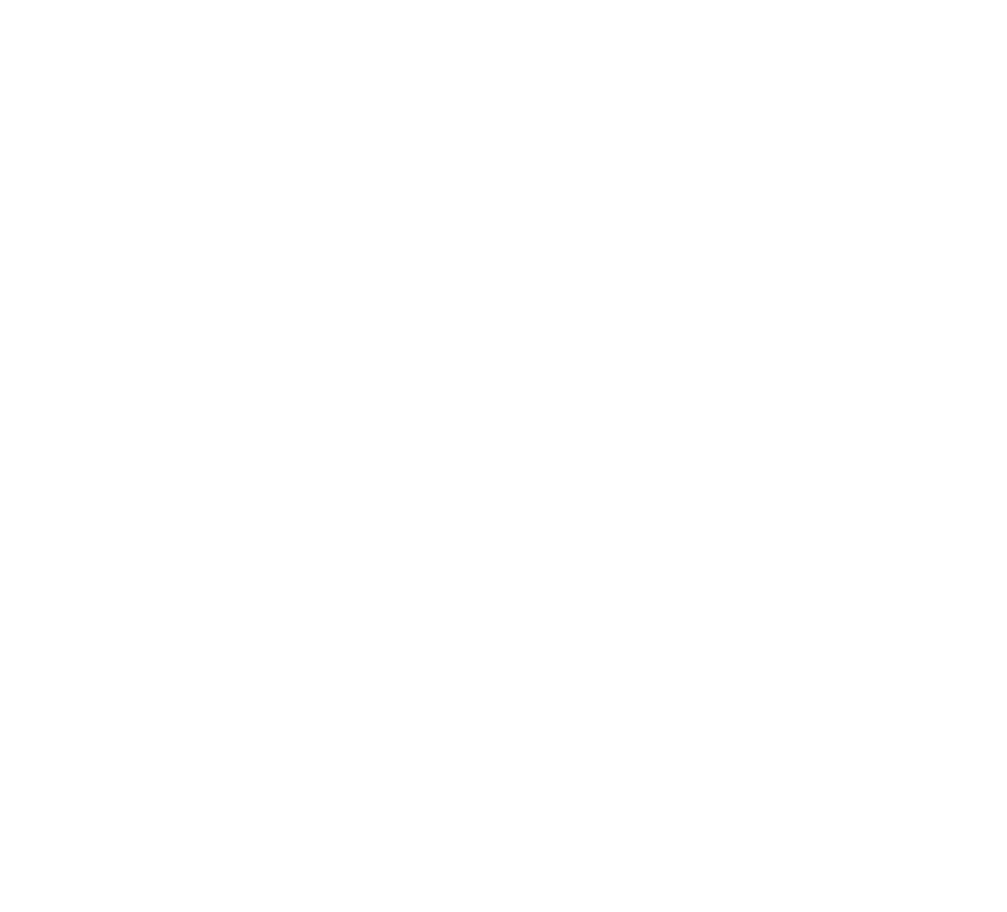
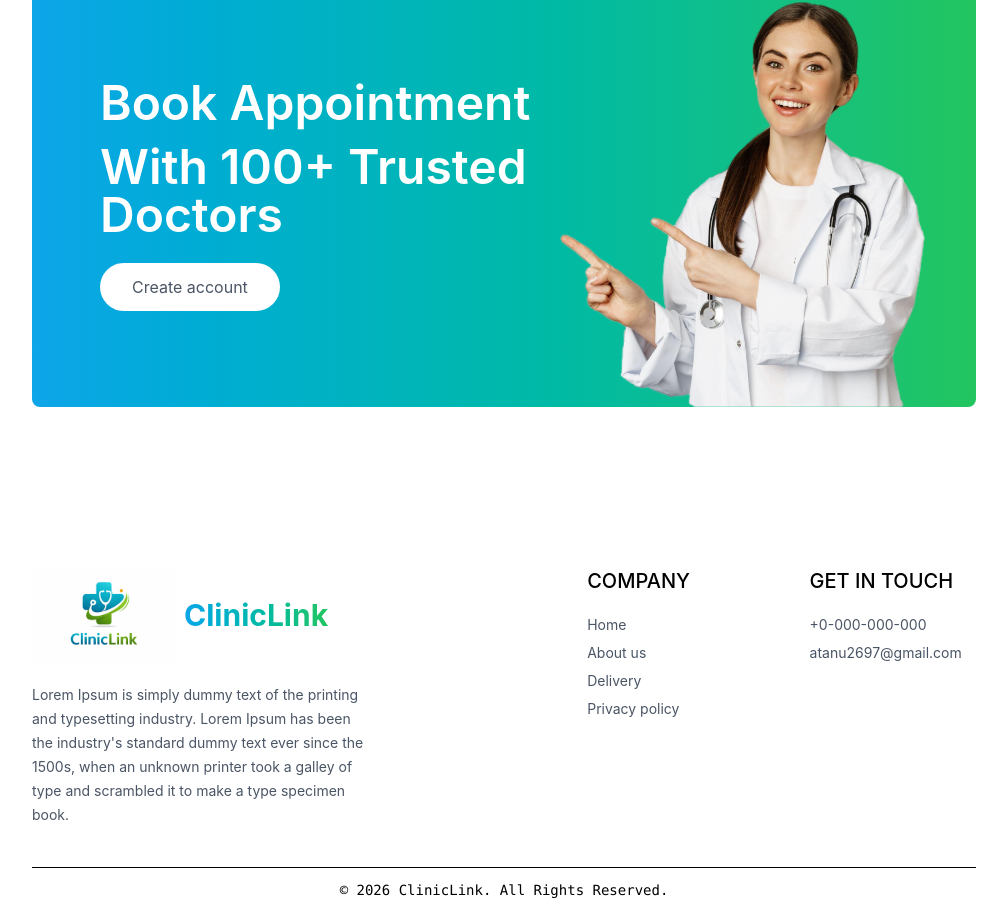
Before and after one commit to Atanu-18/ClinicLink, a React (Vite) app in the folder Frontend/: page / in a window 1280 px wide. Shown: the part 2703-3615 px from the top of the page, without its empty margins (136-1143 px from the left). Before the commit the page ends 2670 px from the top, so only its background shows below. Built offline with nearby package versions, Linux system fonts and the light colour scheme.

Commit message:
making banner & footer

```diff
--- a/Frontend/src/App.jsx
+++ b/Frontend/src/App.jsx
@@ -9,6 +9,7 @@
 import MyAppointments from './pages/MyAppointments'
 import Appointment from './pages/Appointment'
 import Navbar from './components/Navbar'
+import Footer from './components/Footer'
 
 const App = () => {
   return (
@@ -25,6 +26,7 @@
         <Route path='/my-appointments' element={<MyAppointments/>}/>
         <Route path='/appointment/:docId' element={<Appointment/>}/>
       </Routes>
+      <Footer/>
     </div>
   )
 }
--- /dev/null
+++ b/Frontend/src/components/Banner.jsx
@@ -0,0 +1,30 @@
+import React from 'react'
+import { assets } from '../assets/assets'
+import { useNavigate } from 'react-router-dom'
+
+const Banner = () => {
+
+    const navigate = useNavigate()
+    return (
+        <div className='flex bg-gradient-to-r from-[#0ea5e9] to-[#22c55e] rounded-lg px-6 sm:px-10 md:px-14 lg:px-12 my-20 md:mx-10'>
+            {/* left side  */}
+            <div className='flex-1 py-8  sm:py-10 md:py-16 lg:py-24 lg:pl-5'>
+                <div className='text-xl sm:text-2xl md:text-3xl lg:text-5xl font-semibold text-white'>
+                    <p>Book Appointment</p>
+                    <p className='mt-4'>With 100+ Trusted Doctors</p>
+                </div>
+                <button onClick={()=>{navigate('/login'); scrollTo(0,0)}} className='bg-white cursor-pointer text-sm sm:text-base text-gray-600 px-8 py-3 rounded-full mt-6 hover:scale-105 transition-all duration-300'>
+                    Create account
+                </button>
+            </div>
+
+            {/* right side  */}
+            <div className='hidden md:block md:w-1/2 lg:w-[370px] relative'>
+                <img src={assets.appointment_img} alt="" className='w-full absolute bottom-0 right-0 max-w-md'/>
+            </div>
+
+        </div>
+    )
+}
+
+export default Banner
--- /dev/null
+++ b/Frontend/src/components/Footer.jsx
@@ -0,0 +1,46 @@
+import React from 'react'
+import { assets } from '../assets/assets'
+
+const Footer = () => {
+  return (
+    <div className='md:mx-10'>
+        <div className='flex flex-col sm:grid grid-cols-[3fr_1fr_1fr] gap-14 my-10 mt-40 text-sm'>
+            {/* left  */}
+            <div>
+                <div className='flex gap-2 items-center mb-5'>
+                    <img src={assets.logo} alt="" className=' w-36'/>
+                    <p className='text-3xl font-bold bg-gradient-to-r from-[#0ea5e9] to-[#22c55e] bg-clip-text text-transparent'>ClinicLink</p>
+                </div>
+                <p className='w-full md:w-2/3 text-gray-600 leading-6'>
+                    Lorem Ipsum is simply dummy text of the printing and typesetting industry. Lorem Ipsum has been the industry's standard dummy text ever since the 1500s, when an unknown printer took a galley of type and scrambled it to make a type specimen book.
+                </p>
+            </div>
+            {/* center  */}
+            <div>
+                <p className='text-xl font-medium mb-5'>COMPANY</p>
+                <ul className='flex flex-col gap-2 text-gray-600'>
+                    <li>Home</li>
+                    <li>About us</li>
+                    <li>Delivery</li>
+                    <li>Privacy policy</li>
+                </ul>
+            </div>
+            {/* right  */}
+            <div>
+                <p className='text-xl font-medium mb-5'>GET IN TOUCH</p>
+                <ul className='flex flex-col gap-2 text-gray-600'>
+                    <li>+0-000-000-000</li>
+                    <li>atanu2697@gmail.com</li>
+                </ul>
+            </div>
+        </div>
+        <div>
+            {/* copyright text  */}
+            <hr />
+            <p className='py-3 text-sm text-center font-mono'>© 2026 ClinicLink. All Rights Reserved.</p>
+        </div>
+    </div>
+  )
+}
+
+export default Footer
--- a/Frontend/src/components/TopDoctors.jsx
+++ b/Frontend/src/components/TopDoctors.jsx
@@ -16,7 +16,7 @@
             <div className='w-full grid grid-cols-auto gap-4 pt-5 gap-y-6 px-3 sm:px-0'>
                 {doctors.slice(0, 10).map((item, index) => (
                     <div onClick={()=>navigate(`/appointment/${item._id}`)} key={index} className='border border-gray-200 rounded-xl overflow-hidden cursor-pointer hover:translate-y-[-10px] transition-all duration-500'>
-                        <img src={item.image} alt="" className='bg-gradient-to-b from-blue-50 to-green-50 py-10' />
+                        <img src={item.image} alt="" className='bg-gradient-to-b from-blue-100 to-green-50 py-10' />
                         <div className='p-4'>
                             <div className='flex items-center gap-2 text-sm text-center text-green-500 font-bold'>
                                 <p className='w-2 h-2 bg-green-500 rounded-full'></p><p>Available</p>
@@ -27,7 +27,8 @@
                     </div>
                 ))}
             </div>
-            <button onClick={()=>{navigate('/doctors'); scrollTo(0,0)}} className='bg-gradient-to-r from-blue-500 to-green-500 hover:from-blue-600 hover:to-green-600 text-white cursor-pointer px-8 py-3 rounded-full font-semibold hidden md:block hover:scale-105 transition-all duration-300 shadow-md hover:shadow-xl'>
+            {/* bg-gradient-to-r from-[#0ea5e9] to-[#22c55e] */}
+            <button onClick={()=>{navigate('/doctors'); scrollTo(0,0)}} className='bg-gradient-to-r from-[#0ea5e9] to-[#22c55e] hover:from-blue-600 hover:to-green-600 text-white cursor-pointer px-8 py-3 rounded-full font-semibold hidden md:block hover:scale-105 transition-all duration-300 shadow-md hover:shadow-xl'>
                 more
             </button>
         </div>
--- a/Frontend/src/pages/HOme.jsx
+++ b/Frontend/src/pages/HOme.jsx
@@ -2,6 +2,7 @@
 import Header from '../components/Header'
 import SpecialityMenu from '../components/SpecialityMenu'
 import TopDoctors from '../components/TopDoctors'
+import Banner from '../components/Banner'
 
 const HOme = () => {
   return (
@@ -9,6 +10,7 @@
       <Header/>
       <SpecialityMenu/>
       <TopDoctors/>
+      <Banner/>
     </div>
   )
 }
```
